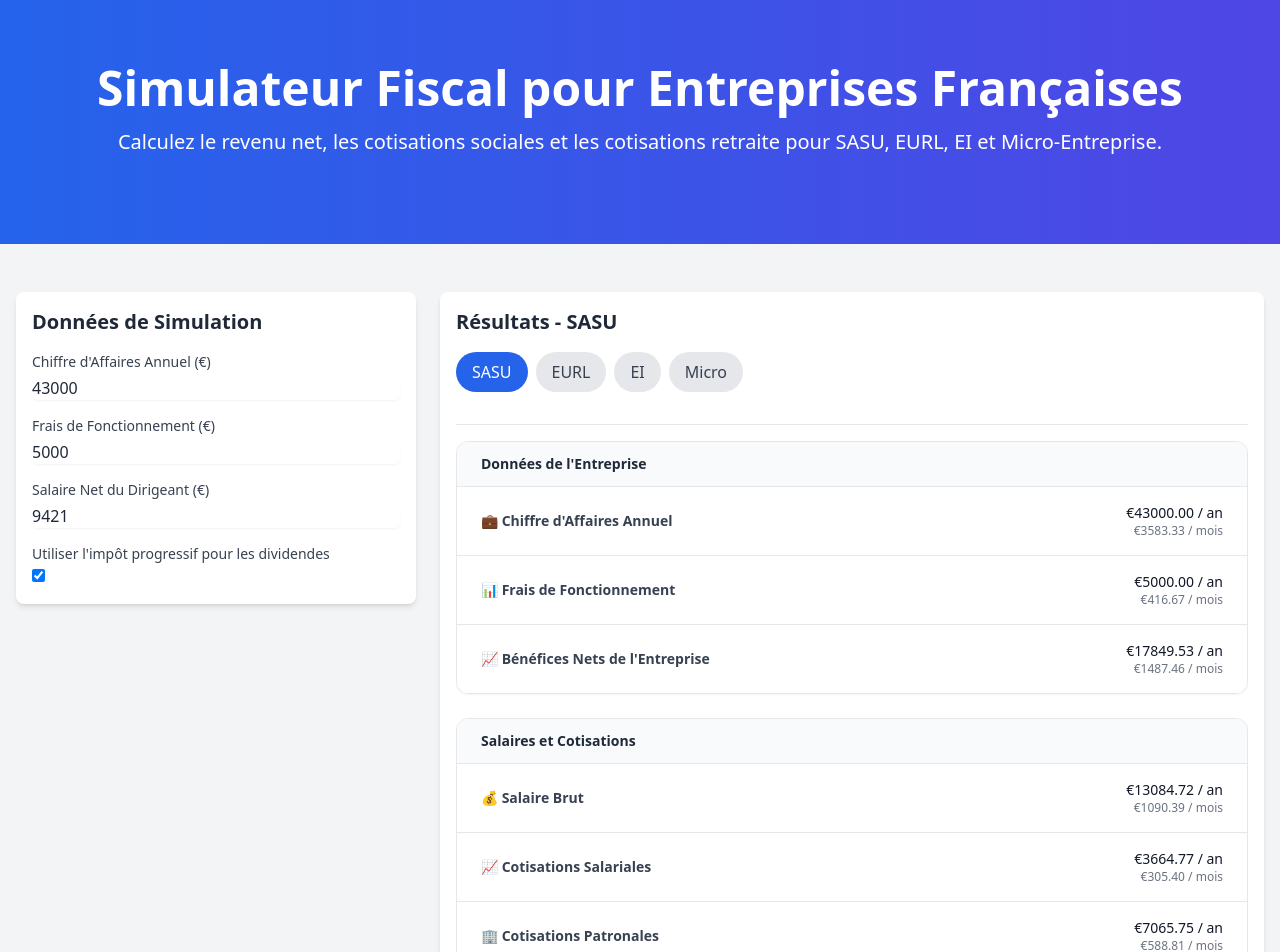
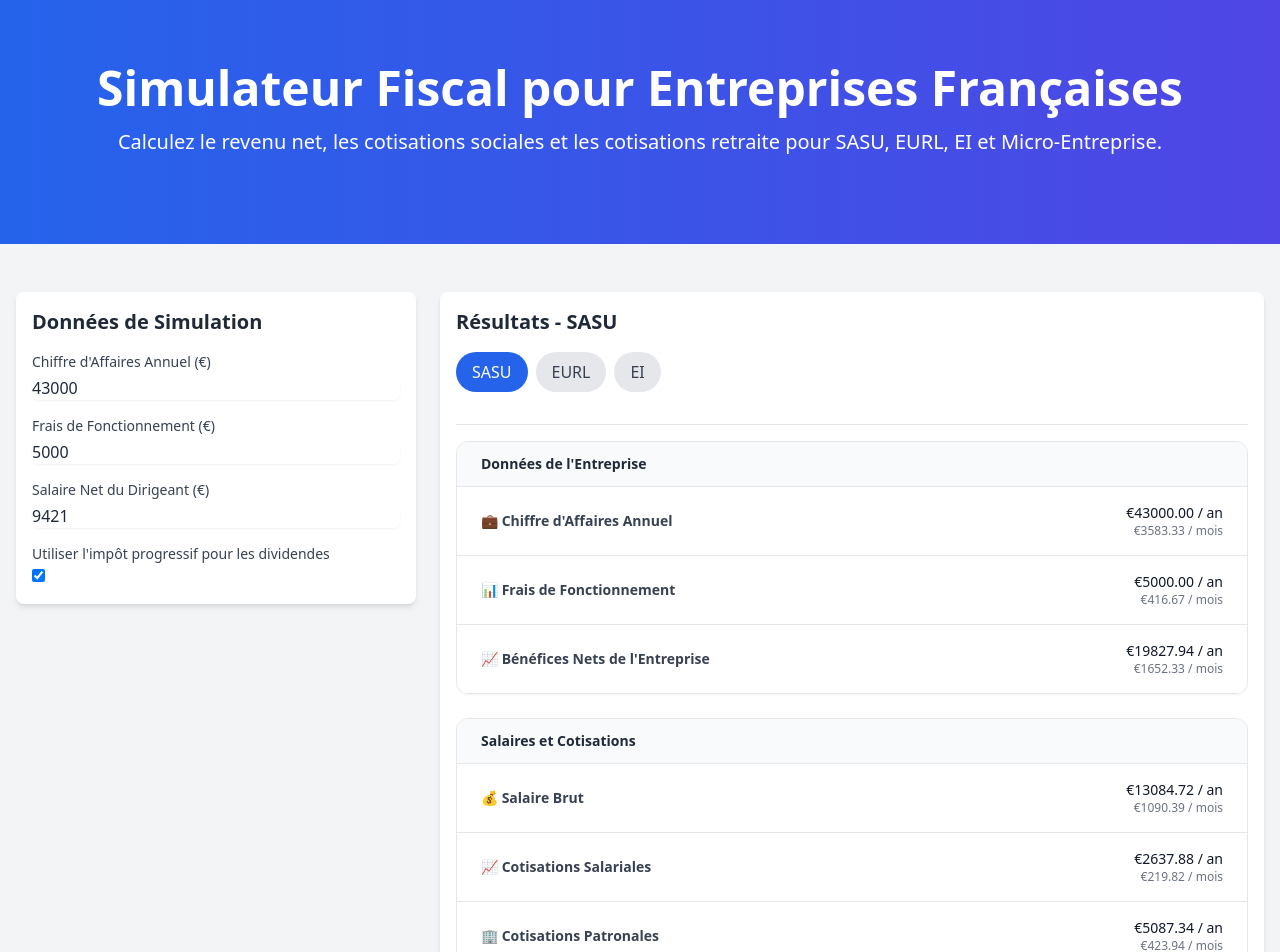
Before and after one commit to kevinpruvost/InvestmentSimulator, a React (Create React App) app in the folder fiscal-simulator/: page / in a window 1280 px wide. Shown: the top 952 px of the page. Built offline with nearby package versions, Linux system fonts and the light colour scheme.

Commit message:
micro removed and cotisations sociales fix

```diff
--- a/fiscal-simulator/src/components/Simulator.js
+++ b/fiscal-simulator/src/components/Simulator.js
@@ -126,8 +126,8 @@ function Simulator() {
 
     switch (structure) {
       case "SASU":
-        salarieCharges = netSalary * 0.389; // 28% / (1 - 28%)
-        patronalCharges = netSalary * 0.75; // 54% / (1 - 28%)
+        salarieCharges = netSalary * 0.28; // 28% / (1 - 28%)
+        patronalCharges = netSalary * 0.54; // 54% / (1 - 28%)
         directorGrossSalary = netSalary / (1 - 0.28); // Salaire brut recalculé
         companyNetProfit = revenue - expenses - directorGrossSalary - patronalCharges;
         corporateTax = companyNetProfit > 0 ? companyNetProfit * 0.15 : 0;
@@ -157,14 +157,6 @@ function Simulator() {
         netRevenue = revenue - salarieCharges - tax;
         retirement = salarieCharges * 0.25;
         break;
-      case "Micro":
-        salarieCharges = netSalary * 0.282; // 22% / (1 - 22%)
-        directorGrossSalary = netSalary / (1 - 0.22); // Salaire brut recalculé
-        const abatement = revenue * 0.50;
-        tax = (revenue - abatement) * 0.12;
-        netRevenue = revenue - salarieCharges - tax;
-        retirement = salarieCharges * 0.20;
-        break;
     }
     return {
       companyGrossRevenue: revenue,
@@ -188,7 +180,7 @@ function Simulator() {
   };
 
   const runSimulation = () => {
-    const structures = ["SASU", "EURL", "EI", "Micro"];
+    const structures = ["SASU", "EURL", "EI"];
     const newResults = structures.map((structure) => ({
       structure,
       ...calculateStructure(revenue, expenses, netSalary, structure, progressiveTax),
```
